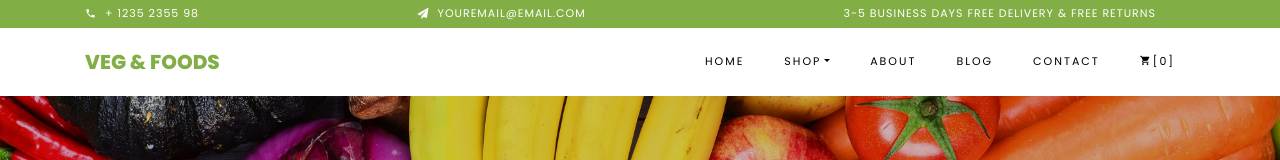
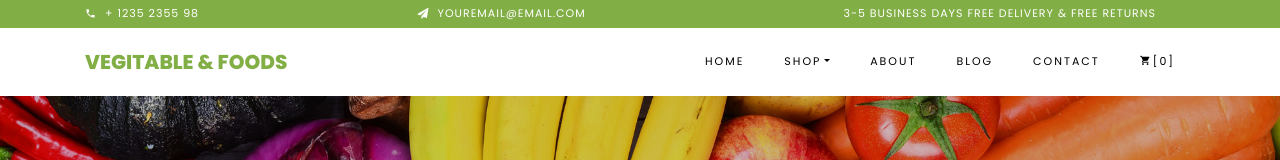
Before and after one commit to rajatrokde/VEGEFOODS, a plain HTML site: page index.html in a window 1280 px wide. Shown: the top 160 px of the page. Drawn offline with Linux system fonts and the light colour scheme; some packages are replaced by stand-ins of ours; no server answers; files whose address does not match are found by name.

Commit message:
Update index.html

```diff
--- a/index.html
+++ b/index.html
@@ -52,7 +52,7 @@
     </div>
     <nav class="navbar navbar-expand-lg navbar-dark ftco_navbar bg-dark ftco-navbar-light" id="ftco-navbar">
 	    <div class="container">
-	      <a class="navbar-brand" href="index.html">Veg & foods</a>
+	      <a class="navbar-brand" href="index.html">Vegitable & foods</a>
 	      <button class="navbar-toggler" type="button" data-toggle="collapse" data-target="#ftco-nav" aria-controls="ftco-nav" aria-expanded="false" aria-label="Toggle navigation">
 	        <span class="oi oi-menu"></span> Menu
 	      </button>
```
